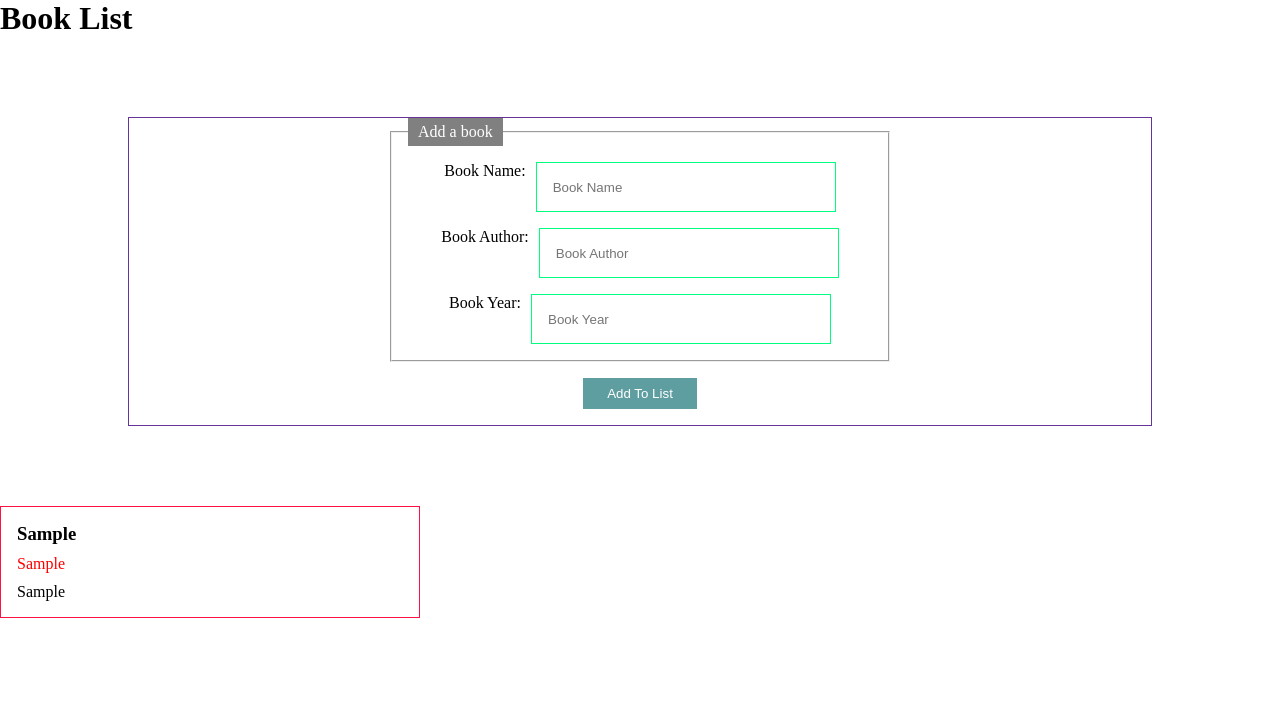
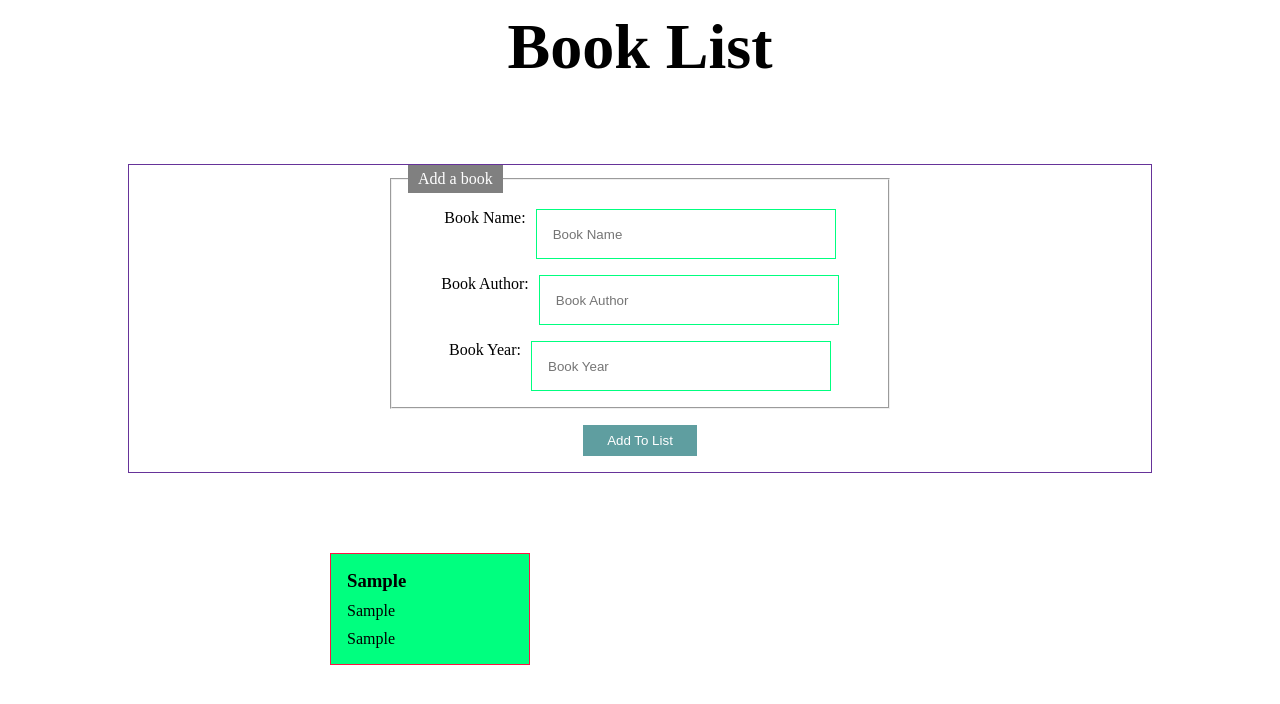
Before and after one commit to RakibRahman/book-list, a plain HTML site: page index.html in a window 1280 px wide. Both pictures are taken after typing "Sample", "Sample", "Sample" into the empty fields and a click on the input "Add To List". Drawn offline with Linux system fonts and the light colour scheme.

Commit message:
styles updated

```diff
--- a/style.css
+++ b/style.css
@@ -2,6 +2,11 @@
   margin: 0;
   padding: 0;
   box-sizing: border-box;
+}
+#title {
+  text-align: center;
+  margin-top: 10px;
+  font-size: 4rem;
 }
 form {
   border: 1px solid rebeccapurple;
@@ -47,15 +52,18 @@ form input[type="submit"] {
 }
 #output {
   display: grid;
-  grid-template-columns: 1fr 1fr 1fr;
-  grid-template-rows: 1fr 1fr 1fr;
+  /* grid-template-columns: 1fr 1fr 1fr; */
+  grid-template-columns: repeat(3, 200px);
+  grid-template-rows: repeat(3, auto);
   gap: 10px;
+  justify-content: center;
+  align-items: center;
 }
 .bookList {
   padding: 1rem;
   border: 1px solid #f14;
+  background-color: springgreen;
 }
 .bookList p:nth-child(2) {
   margin: 10px 0;
-  color: red;
 }
```
